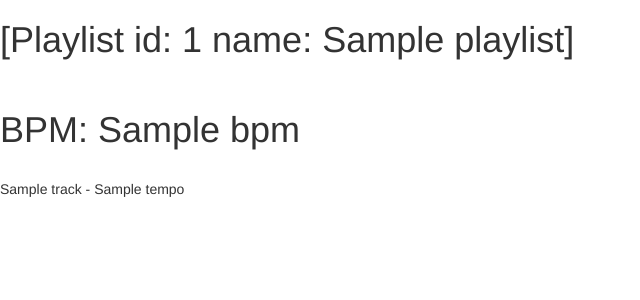
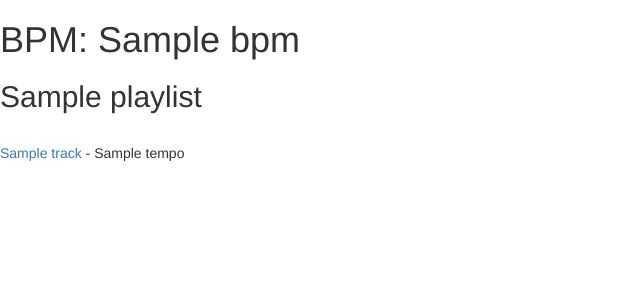
Before and after one commit to kellymhli/spotify-sort, a Flask app: template templates/bpm.html in a window 1280 px wide. Shown: the top 300 px of the page, without its empty margins (0-640 px from the left). Run offline with Flask 2, Linux system fonts and the light colour scheme; tables that the repository leaves empty hold one stand-in row (values such as "Sample post"); the template is opened without the code that fills it: values that come from a table or form of the project are taken from there, most other values are stand-ins (such as "Sample title", 1, 10 or a date in 2020); parts of the project's set-up code (start-up, migrations or seed data) failed here and were passed over; some libraries are stand-ins or nearby versions.

Commit message:
Display playlists names and link tracks to track features page

```diff
--- a/server.py
+++ b/server.py
@@ -156,15 +156,17 @@ def get_similar_bpm():
     """Return a list of tracks with similar bpms."""
 
     bpm_tracks = []
+    playlists = []
 
     # Get list of all selected playlists
-    playlists = request.form.getlist("playlist")
+    playlist_ids = request.form.getlist("playlist")
     bpm = int(request.form.get("bpm"))  # Cast string to int
 
     # Get tracks of a playlist
     # And append track to list if it falls within desired bpm range
-    for playlist_id in playlists:
+    for playlist_id in playlist_ids:
         playlist = Playlist.query.get(playlist_id)
+        playlists.append(playlist)
         tracks = playlist.tracks
         for track in tracks:
             # Round track's bpm to nearest int
@@ -173,8 +175,8 @@ def get_similar_bpm():
                 bpm_tracks.append(track)
 
     return render_template("bpm.html",
+                           bpm=bpm,
                            playlists=playlists,
-                           bpm=bpm,
                            bpm_tracks=bpm_tracks)
 
 
--- a/templates/bpm.html
+++ b/templates/bpm.html
@@ -1,11 +1,19 @@
 {% extends 'base.html' %}
 {% block title %}BPM{% endblock %}
 {% block content %}
-    <h1>{{ playlists }}</h1>
+    <h1>BPM: {{ bpm }}</h1>
+
+    {% for playlist in playlists %}
+        <h2>{{ playlist.pl_name }}</h2>
+    {% endfor %}
+
     <br>
-    <h1>BPM: {{ bpm }}</h1>
-    <br>
+
     {% for track in bpm_tracks %}
-        {{ track.track_name }} - {{ track.tempo }}<br>
+        <a href="/tracks/{{ track.track_id }}">
+            {{ track.track_name }}
+        </a>
+        - {{ track.tempo }}<br>
     {% endfor %}
+
 {% endblock%}
```
